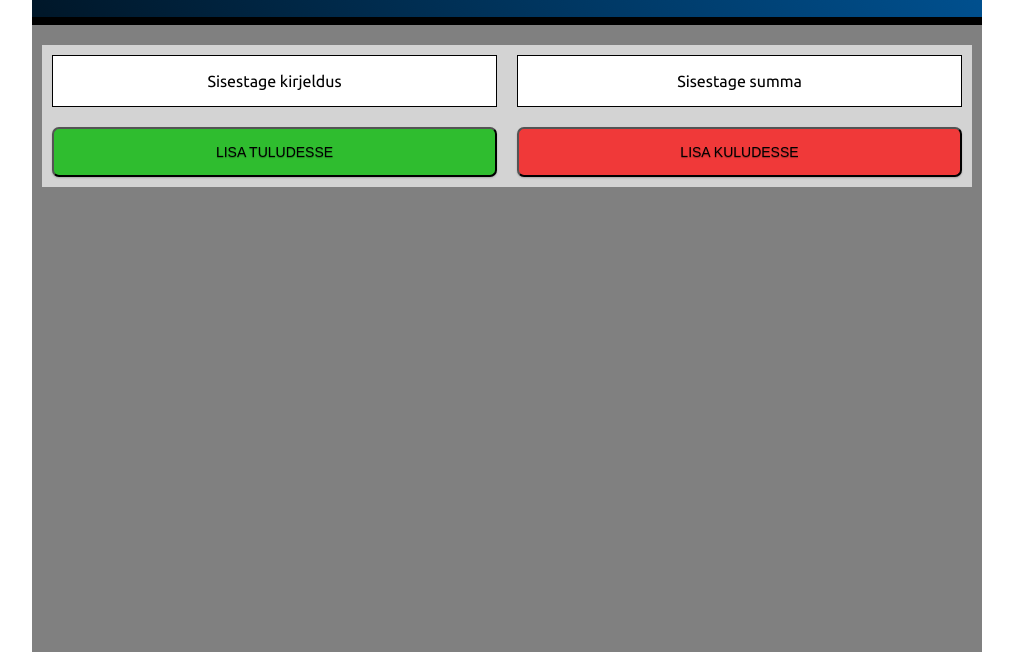
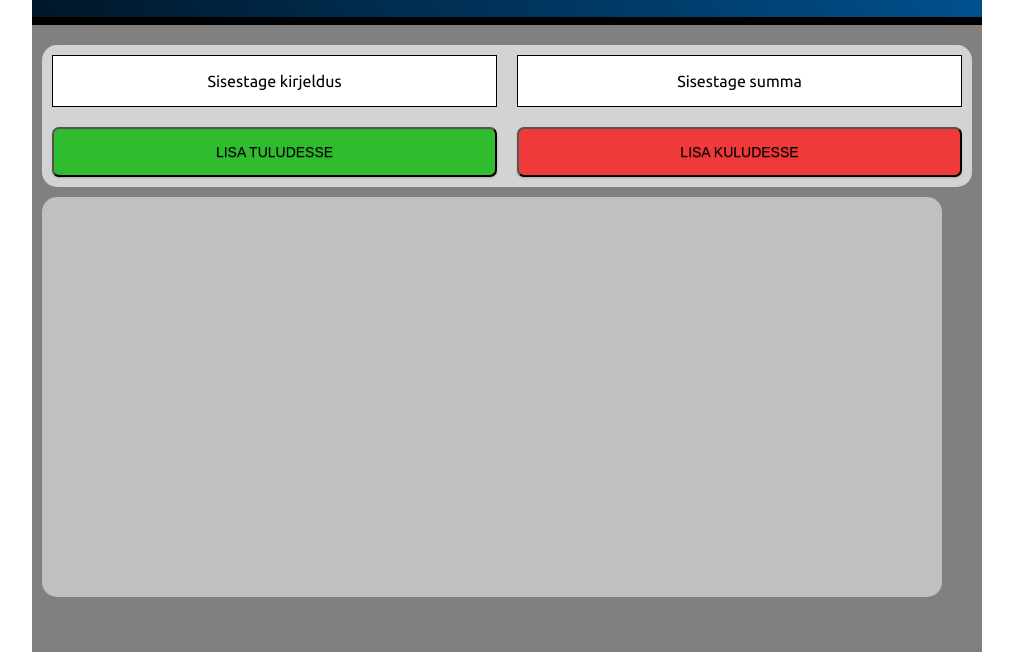
Before and after one commit to CyberErol/Kalkulaator, a plain HTML site: page kood2/index.html in a window 1280 px wide. Shown: the part 148-800 px from the top of the page, without its empty margins (133-1146 px from the left). Drawn offline with Linux system fonts and the light colour scheme.

Commit message:
Update style.css

```diff
--- a/kood2/style.css
+++ b/kood2/style.css
@@ -34,6 +34,7 @@ body {
     max-width: 950px;
     float: center;
     margin: 10px;
+    border-radius: 15px;
 }
 
 .container3 {
@@ -43,6 +44,7 @@ body {
     float: center;
     padding-top: 10px;
     height: 100%;
+
 }
 
 .heading-container {
@@ -158,3 +160,11 @@ main {
     height: 400px;
     border-radius:15px;
 }
+
+.container4 {
+    height: 400px;
+    width: 900px;
+    padding-left: 10px;
+    padding-right: 10px;
+
+}
```
